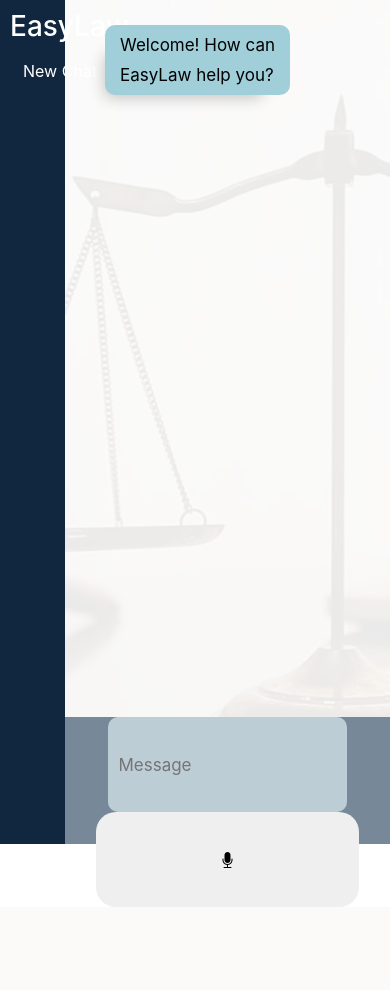
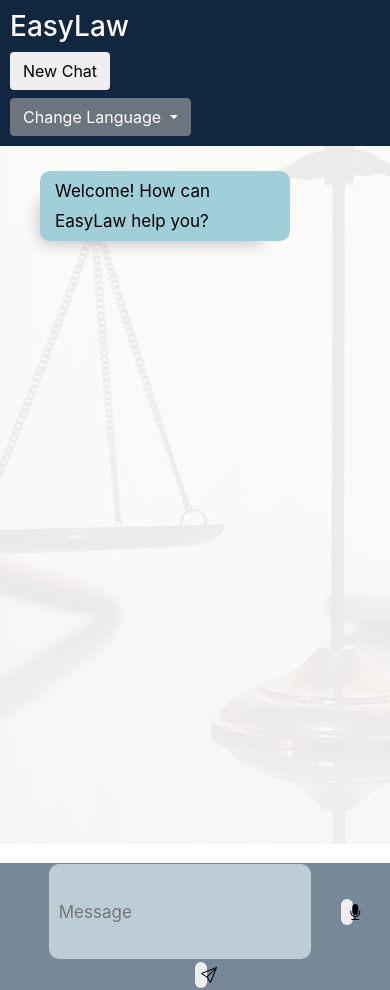
Before and after one commit to Benhzy/A2J, a Flask app: page / in a window 390 px wide. Before the commit the page ends 868 px from the top, so only its background shows below. Run offline with Flask 2, Linux system fonts and the light colour scheme; some libraries are stand-ins or nearby versions.

Commit message:
frontend change for lang & mobile responsive

```diff
--- a/static/css/style.css
+++ b/static/css/style.css
@@ -97,7 +97,7 @@ body::before {
 .button {
     border-width: 0px;
     border-radius: 20px;
-    height: 100%;
+    height: auto;
     width: 100%;
 }
 
--- a/templates/samplefrontendmahesh.html
+++ b/templates/samplefrontendmahesh.html
@@ -13,19 +13,31 @@
   <div class="container-fluid">
     <div class="row">
 
-      <div class="col-2 sidebar">
+      <div class="col-lg-2 col-sm-4 sidebar">
         <h3 id="sidebar title">EasyLaw</h3>
-        <btn class="btn" id="new-chat" onclick="blankChat()">New Chat</btn>
+        <button class="btn mb-2" id="newChat" onclick="blankChat()">New Chat</button>
         <!-- <ul class="nav nav-pills flex-column mb-auto" id="chat-list">
           <li class="nav-link">Chat 1</li>
         </ul> -->
+        <div class="dropdown">
+          <button class="btn btn-secondary dropdown-toggle" type="button" id="changeLang" data-toggle="dropdown" aria-haspopup="true" aria-expanded="false">
+            Change Language
+          </button>
+          <div class="dropdown-menu">
+            <a class="dropdown-item" onclick="changeLanguage('en')">English</a>
+            <a class="dropdown-item" onclick="changeLanguage('cn')">Chinese</a>
+            <a class="dropdown-item" onclick="changeLanguage('bm')">Bahasa Melayu</a>
+            <a class="dropdown-item" onclick="changeLanguage('tl')">Tamil</a>
+          </div>
+        </div>
+        <!-- <button class="btn" id="" onclick="changeLanguage('cn')">Switch Language</button> -->
       </div>
 
-      <div class="col main-chat-area">
+      <div class="col-lg-10 col-sm-8 main-chat-area">
 
         <div class="row chat-area">
           <div id="chatbox">
-            <p class="botText shadow-lg">
+            <p class="botText shadow-lg" id="welcomeMsg">
               <span>Welcome! How can EasyLaw help you?</span>
             </p>
           </div>
@@ -33,11 +45,14 @@
 
         <div class="row text-area">
           <div class="row" id="userInput">
-            <div class="col-11 h-75">
+            <div class="col-10 h-75">
               <input id="textInput" type="text" name="msg" placeholder="Message" />
             </div>
-            <div class="col h-75">
-              <button id="record-btn" class="bi bi-mic-fill button"></button>
+            <div class="col-1">
+              <button class="button" id="record-btn"><i class="bi bi-mic-fill"></i></button>
+            </div>
+            <div class="col-1">
+              <button class="button" id="send-btn" onclick="getBotResponse()"><i class="bi bi-send"></i></button>
             </div>
           </div>
         </div>
@@ -89,11 +104,64 @@
     // createChat.addEventListener('click',addChat);
 
     function blankChat(){
-      var chat = document.getElementById('chatbox')
-      chat.innerHTML = ""
-      chat.innerHTML = `<p class="botText shadow-lg">
-              <span>Welcome! How can EasyLaw help you?</span>
-            </p>`
+      // var chat = document.getElementById('chatbox')
+      // chat.innerHTML = ""
+      // chat.innerHTML = `<p class="botText shadow-lg">
+      //         <span>Welcome! How can EasyLaw help you?</span>
+      //       </p>`
+      location.reload();
+    }
+
+    function changeLanguage(lang){
+      location.hash = lang;
+      location.reload();
+    }
+
+    var language = {
+      en: {
+        welcome: "Welcome! How can EasyLaw help you?",
+        newchat: "New Chat",
+        changelang: 'Change Language'
+      },
+      cn: {
+        welcome: '欢迎!EasyLaw如何帮您呢?',
+        newchat: '重新发问',
+        changelang: '更换语言'
+      },
+      bm: {
+        welcome: 'Selamat datang! Bagaimanakah EasyLaw boleh membantu anda?',
+        newchat: 'Sembang baharu',
+        changelang: 'Tukar bahasa'
+      },
+      tl: {
+        welcome: 'வரவேற்பு! EasyLaw உங்களுக்கு எப்படி உதவும்?',
+        newchat: 'புதிய அரட்டை',
+        changelang: 'மொழியை மாற்றவும்'
+      }
+    };
+
+    if (window.location.hash) {
+
+      if (window.location.hash == "#en") {
+        welcomeMsg.textContent = language.en.welcome;
+        newChat.textContent = language.en.newchat;
+        changeLang.textContent = language.en.changelang;
+      }
+      else if (window.location.hash == "#cn") {
+        welcomeMsg.textContent = language.cn.welcome;
+        newChat.textContent = language.cn.newchat;
+        changeLang.textContent = language.cn.changelang;
+      }
+      else if (window.location.hash == "#bm") {
+        welcomeMsg.textContent = language.bm.welcome;
+        newChat.textContent = language.bm.newchat;
+        changeLang.textContent = language.bm.changelang;
+      }
+      else if (window.location.hash == "#tl") {
+        welcomeMsg.textContent = language.tl.welcome;
+        newChat.textContent = language.tl.newchat;
+        changeLang.textContent = language.tl.changelang;
+      }
     }
   </script>
 </body>
```
